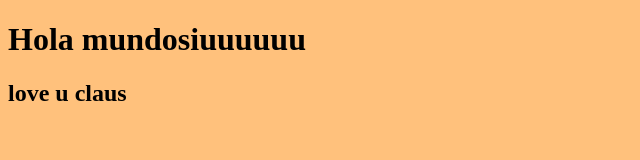
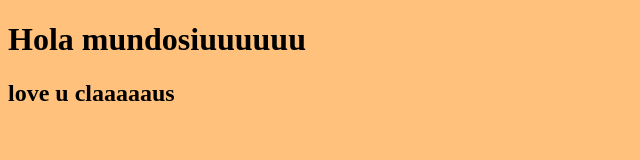
Before and after one commit to miguelbct/miprimerweb, a plain HTML site: page index.html in a window 1280 px wide. Shown: the full height of the page, 0-640 px from the left. Drawn offline with Linux system fonts and the light colour scheme.

Commit message:
Update index.html

```diff
--- a/index.html
+++ b/index.html
@@ -6,7 +6,7 @@
 </head>
 <body>
     <h1>Hola mundosiuuuuuu</h1>
-    <h2>love u claus</h2>
+    <h2>love u claaaaaus</h2>
     <script src="index.js"></script>
 </body>
 </html>
```
